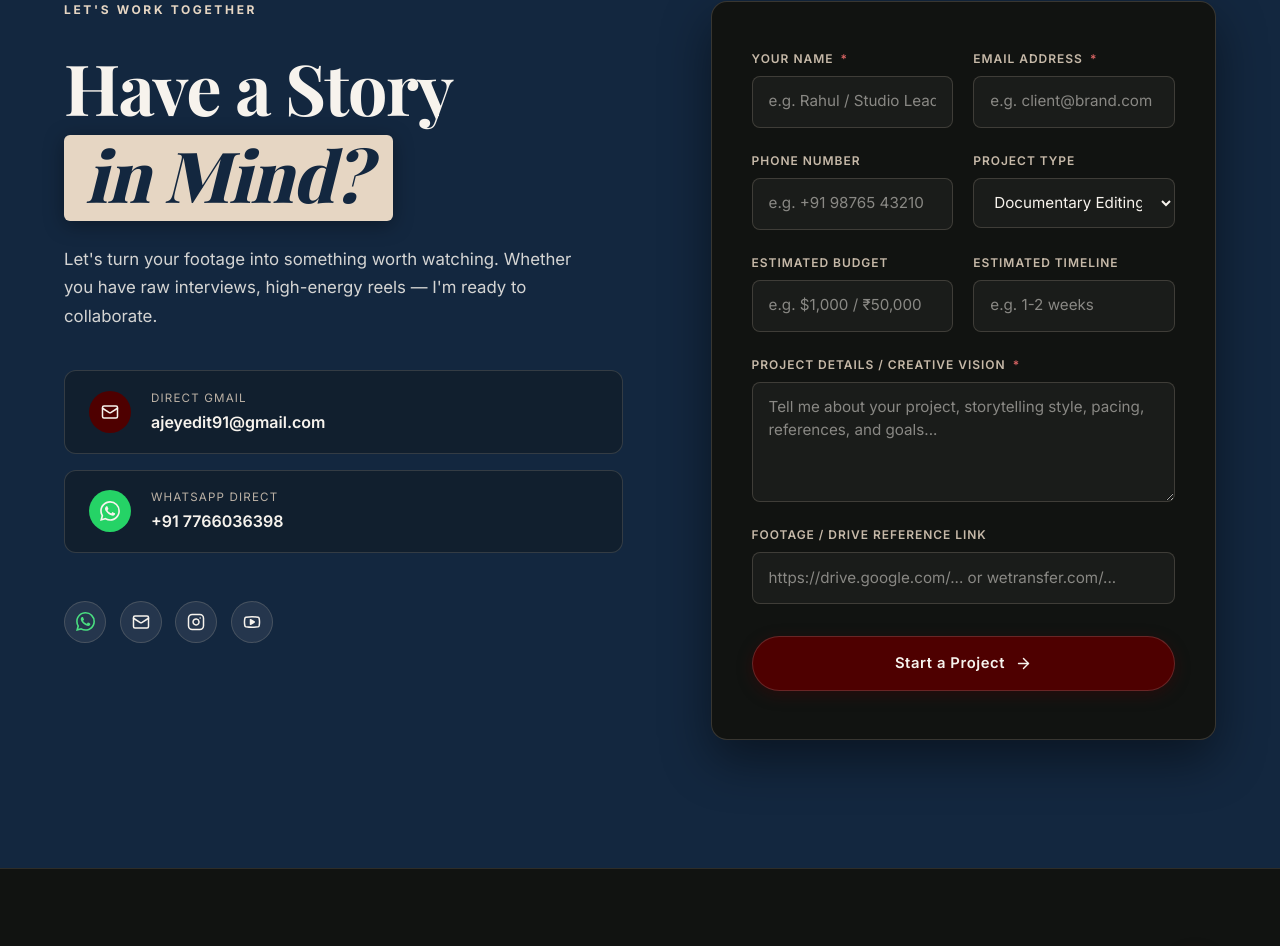
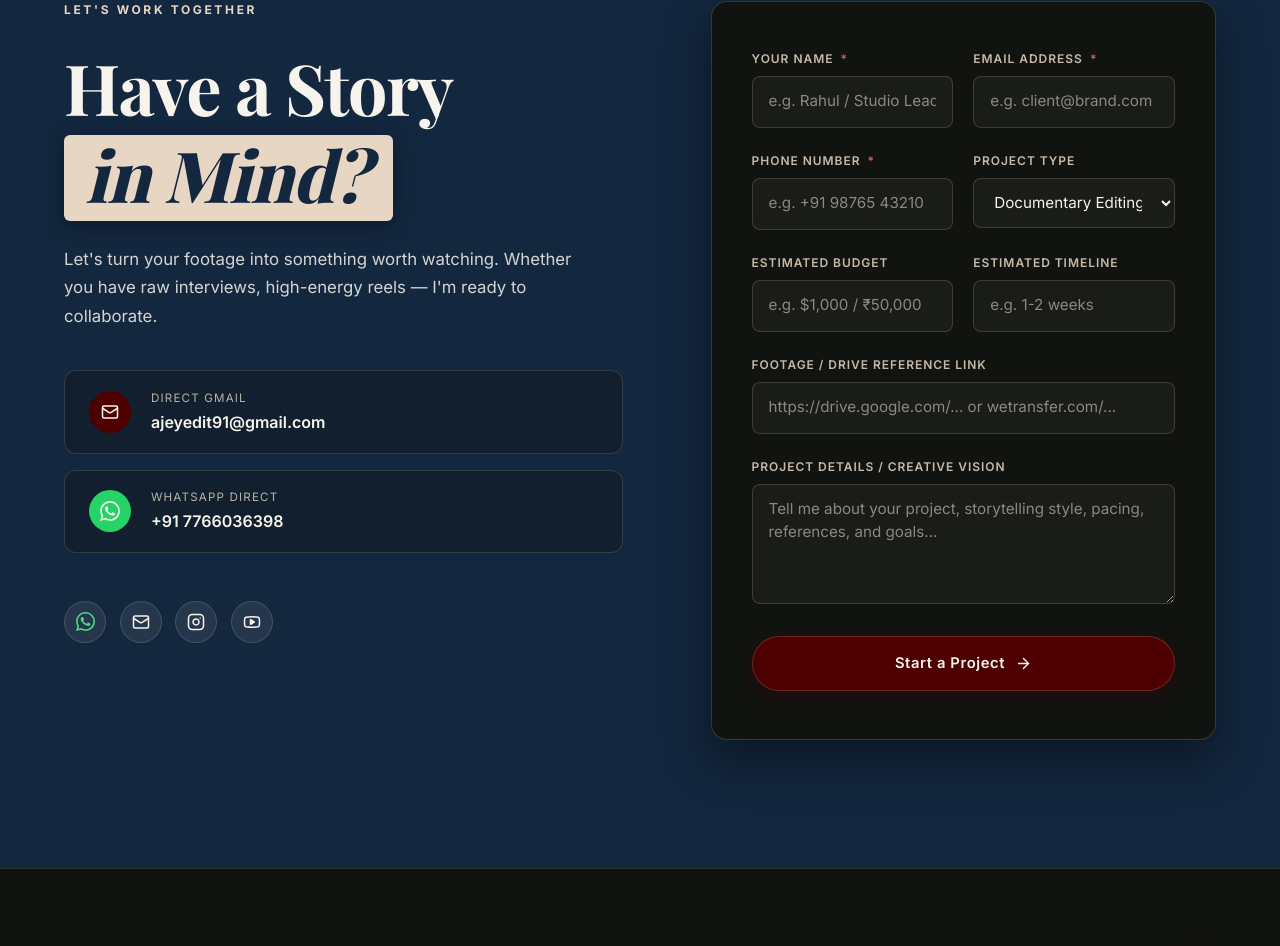
Before and after one commit to ajayyadav27032006-arch/Ajeyedit, a Next.js app: page / in a window 1280 px wide. Shown: the part 8976-9922 px from the top of the page. Built offline with nearby package versions, Linux system fonts and the light colour scheme; a web font is replaced by a local one.

Commit message:
Make phone number compulsory, move footage link up and project details down without compulsory requirement

```diff
--- a/src/components/home/ContactSection.tsx
+++ b/src/components/home/ContactSection.tsx
@@ -389,7 +389,7 @@ export default function ContactSection() {
               <div className={styles.inputRow}>
                 <div className={styles.inputGroup}>
                   <label>
-                    Phone Number
+                    Phone Number <span className={styles.requiredStar}>*</span>
                   </label>
                   <input
                     type="tel"
@@ -397,6 +397,7 @@ export default function ContactSection() {
                     value={formData.phone}
                     onChange={handleChange}
                     placeholder="e.g. +91 98765 43210"
+                    required
                   />
                 </div>
 
@@ -442,22 +443,7 @@ export default function ContactSection() {
                 </div>
               </div>
 
-              {/* Project Details / Vision */}
-              <div className={styles.inputGroup}>
-                <label>
-                  Project Details / Creative Vision <span className={styles.requiredStar}>*</span>
-                </label>
-                <textarea
-                  name="description"
-                  value={formData.description}
-                  onChange={handleChange}
-                  placeholder="Tell me about your project, storytelling style, pacing, references, and goals..."
-                  rows={4}
-                  required
-                />
-              </div>
-
-              {/* Footage / Drive Reference Link */}
+              {/* Footage / Drive Reference Link (Up) */}
               <div className={styles.inputGroup}>
                 <label>Footage / Drive Reference Link</label>
                 <input
@@ -466,6 +452,20 @@ export default function ContactSection() {
                   value={formData.reference}
                   onChange={handleChange}
                   placeholder="https://drive.google.com/... or wetransfer.com/..."
+                />
+              </div>
+
+              {/* Project Details / Vision (Down - Optional) */}
+              <div className={styles.inputGroup}>
+                <label>
+                  Project Details / Creative Vision
+                </label>
+                <textarea
+                  name="description"
+                  value={formData.description}
+                  onChange={handleChange}
+                  placeholder="Tell me about your project, storytelling style, pacing, references, and goals..."
+                  rows={4}
                 />
               </div>
 
```
